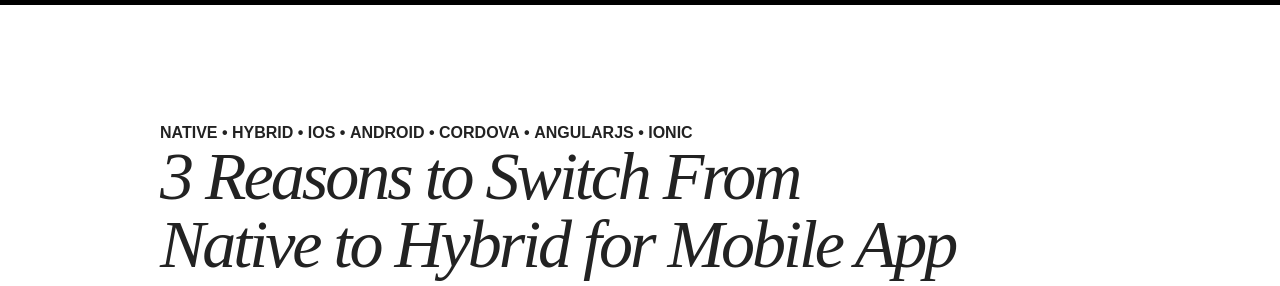
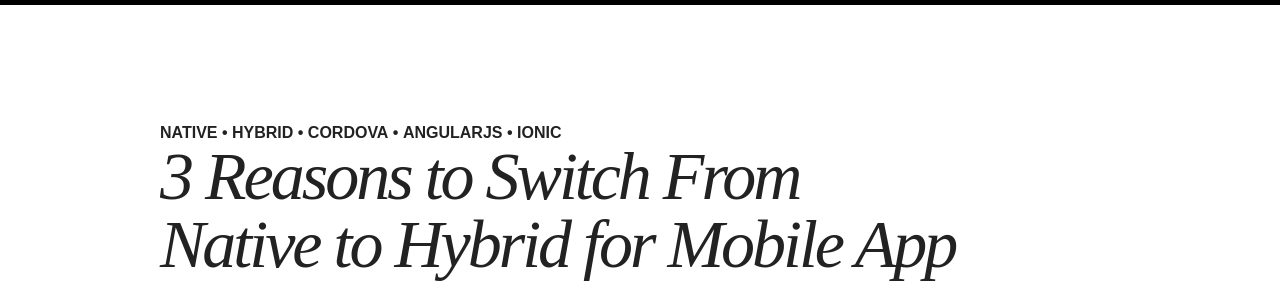
Before and after one commit to pkayfire/pkayfire.github.io, a Jekyll site: the page built from _posts/2014-08-18-3-reasons-native-hybrid.markdown, in a window 1280 px wide. Shown: the top 286 px of the page. Built offline with Jekyll 4.4.1, drawn with Linux system fonts in a browser that asks for light colours; nearby versions of some CDN libraries; comment, search, counter and statistics services are not loaded.

Commit message:
removed some tags

```diff
--- a/_posts/2014-08-18-3-reasons-native-hybrid.markdown
+++ b/_posts/2014-08-18-3-reasons-native-hybrid.markdown
@@ -2,8 +2,8 @@
 layout: post
 title:  "3 Reasons to Switch From Native to Hybrid for Mobile App Development"
 date:   2014-08-18 11:00:00
-categories: dev mobile
-tags: [native, hybrid, iOS, Android, Cordova, AngularJS, Ionic]
+categories:
+tags: [native, hybrid, Cordova, AngularJS, Ionic]
 comments: true
 share: true
 hide_masthead: true
```
